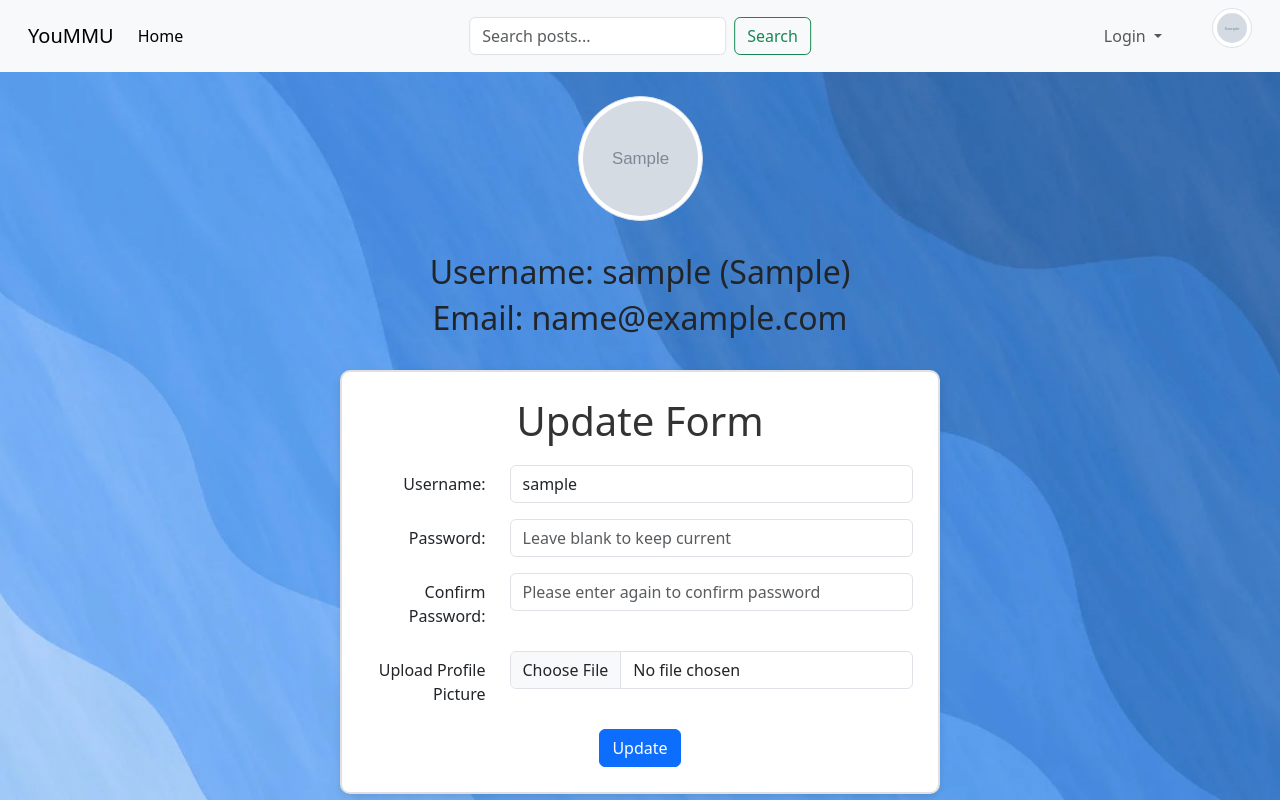
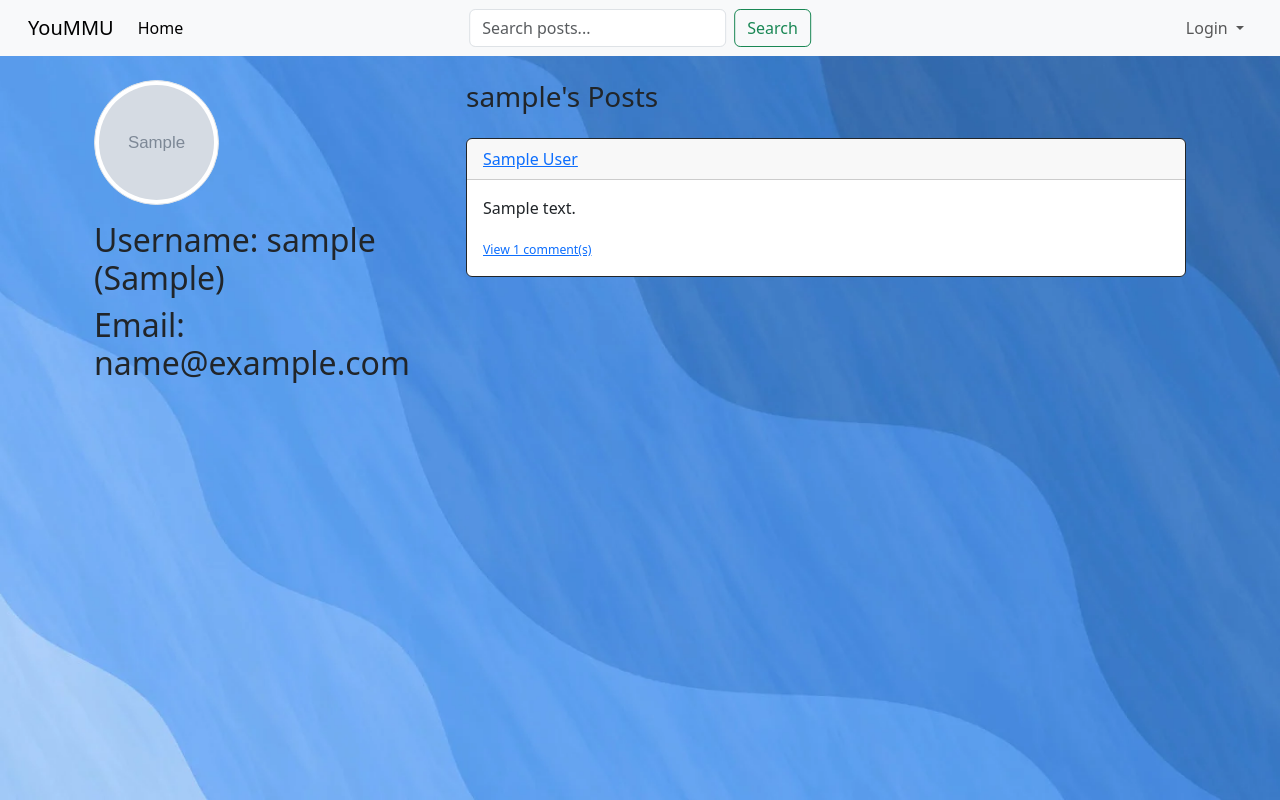
Before and after one commit to Lixuan0913/7-03, a Flask app: template templates/Profile.html in a window 1280 px wide. Run offline with Flask 3, Linux system fonts and the light colour scheme; tables that the repository leaves empty hold one stand-in row (values such as "Sample post"); the template is opened without the code that fills it: values that come from a table or form of the project are taken from there, most other values are stand-ins (such as "Sample title", 1, 10 or a date in 2020); grey boxes marked "Sample" are stand-in pictures.

Commit message:
Profile ver 2.0

```diff
--- a/app.py
+++ b/app.py
@@ -3,6 +3,8 @@ from flask_sqlalchemy import SQLAlchemy
 from werkzeug.security import generate_password_hash, check_password_hash
 from webforms import SearchForm
 import re
+import secrets
+from PIL import Image
 from werkzeug.utils import secure_filename
 import uuid as uuid
 import os
@@ -23,7 +25,7 @@ class Users(db.Model):
     username = db.Column(db.String(100), nullable=False,unique=True)
     email = db.Column("email",db.String(100), nullable=False)
     password = db.Column(db.String(12), nullable=False)
-    image_file=db.Column(db.String(20),nullable=False,default='default.jpg')
+    image_file=db.Column(db.String(100),nullable=False,default='default.jpg')
     identity=db.Column(db.String(20),nullable=False)
     post = db.relationship('Post', backref='users', passive_deletes=True) # Sets a relationship with Post table for 1 to Many relationship
     comments = db.relationship('Replies', backref='users', passive_deletes=True)
@@ -58,7 +60,14 @@ class Replies(db.Model):
 @app.route("/")
 @app.route("/intro")
 def index():
-   return render_template("intro.html")
+
+   if "user" in session:
+      posts = Post.query.all()
+      username = session["user"]
+      user = Users.query.filter_by(username=username).first()
+      return render_template("home.html", user=user, posts=posts)
+   else:
+      return render_template("intro.html")
 
 @app.route("/home")
 def home():
@@ -125,6 +134,16 @@ def signup():
 
 
     return render_template("Signup.html")
+@app.context_processor
+def inject_current_user():
+    # Get username from session
+    username = session.get('user')
+
+    # If user is logged in, get their full user object
+    if username:
+        current_user = Users.query.filter_by(username=username).first()
+        return {'current_user': current_user}
+    return {'current_user': None}
 
 @app.route("/login",methods=["GET","POST"])
 def login():
@@ -139,6 +158,7 @@ def login():
       if found_user:
          if check_password_hash(found_user.password,password):
             session["user"]=found_user.username
+            session["user_id"] = found_user.id
             return redirect(url_for("home"))
          else:
             flash("Incorrect password","Error")
@@ -154,12 +174,15 @@ def logout():
    return redirect(url_for("login"))
 
 
-@app.route('/delete/<email>')
-def erase(email):
-    data = Users.query.filter_by(email=email).first()
-    db.session.delete(data)
-    db.session.commit()
-    flash("User deleted successfully.")
+@app.route('/delete/<email>',methods=["POST"])
+def delete_user(email):
+    if request.method=="POST":
+      data = Users.query.filter_by(email=email).first()
+      db.session.delete(data)
+      db.session.commit()
+      flash("User deleted successfully.")
+    else:
+        flash("User not found.", "error")
     return redirect(url_for("signup"))
 
 @app.route("/create-post", methods=['GET', 'POST'])
@@ -206,6 +229,13 @@ def delete_post(id):
         except Exception as e:
             db.session.rollback()
             flash(f"Error deleting post: {str(e)}", category="error")
+
+     # Check if the referrer is the profile page
+    referrer = request.referrer
+    if referrer and '/profile/' in referrer:
+       # Extract username from referrer URL
+       profile_username = referrer.split('/profile/')[-1].split('?')[0]
+       return redirect(url_for('profile', username=profile_username))
 
     return redirect(url_for('home'))
 
@@ -281,6 +311,12 @@ def delete_comment(comment_id):
    else:
       db.session.delete(comment)
       db.session.commit()
+     # Check if the referrer is the profile page
+   referrer = request.referrer
+   if referrer and '/profile/' in referrer:
+       # Extract username from referrer URL
+       profile_username = referrer.split('/profile/')[-1].split('?')[0]
+       return redirect(url_for('profile', username=profile_username))
 
    return redirect(url_for('home'))
 
@@ -379,10 +415,38 @@ def search():
 
 @app.route("/profile/<username>", methods=["GET", "POST"])
 def profile(username):
+    profile_user = Users.query.filter_by(username=username).first()
+    if not profile_user:
+        flash("User not found")
+        return redirect(url_for("Login"))
+
+    # Get all posts by this user, ordered by newest first
+    user_posts = Post.query.filter_by(author=username).order_by(Post.id.desc()).all()
+
+    image_file = url_for('static', filename='profile/pics/' + profile_user.image_file)
+    return render_template("Profile.html", user=profile_user, image_file=image_file,posts=user_posts)
+
+def save_picture(form_picture):
+    random_hex = secrets.token_hex(8)
+    _, f_ext = os.path.splitext(form_picture.filename)
+    picture_fn = random_hex + f_ext
+    picture_path = os.path.join(app.root_path, 'static/profile/pics', picture_fn)
+
+    output_size = (125, 125)  # Optional resizing
+    i = Image.open(form_picture)
+    i.thumbnail(output_size)
+    i.save(picture_path)
+
+    return picture_fn
+
+@app.route("/update/<username>", methods=["GET", "POST"])
+def update(username):
     current_user = Users.query.filter_by(username=username).first()
     if not current_user:
         flash("User not found")
         return redirect(url_for("Login"))
+
+
 
     if request.method == "POST":
         # Get form data
@@ -390,6 +454,7 @@ def profile(username):
         new_password = request.form.get("password")
         confirm_password = request.form.get("confirm-password")
         image_file = request.files.get("profile-picture")
+        reset_picture=request.form.get("reset_picture")
 
         # Update username
         if new_username:
@@ -401,16 +466,30 @@ def profile(username):
                 current_user.password = generate_password_hash(new_password)
             else:
                 flash("Password does not match", "danger")
-                return redirect(url_for("profile", username=current_user.username))
+                return redirect(url_for("update", username=current_user.username))
+
+
+
 
         # Handle image upload
         if image_file and image_file.filename != '':
+            # Save to a temporary location to check the file type
             filename = secure_filename(image_file.filename)
-            unique_filename = str(uuid.uuid1()) + '_' + filename
-            image_path = os.path.join(app.config['UPLOAD_FOLDER'], unique_filename)
-            image_file.save(image_path)
-            current_user.image_file = unique_filename
+            file_ext = os.path.splitext(filename)[1].lower()  # Get the file extension
 
+            if file_ext not in ['.jpg', '.jpeg', '.png']:
+              flash("Only JPG or PNG are allowed","alert")
+              return redirect(url_for("update", username=current_user.username))
+
+            else:
+              unique_filename = str(uuid.uuid1()) + '_' + filename
+              image_path = os.path.join(app.config['UPLOAD_FOLDER'], unique_filename)
+              image_file.save(image_path)
+              current_user.image_file = unique_filename
+
+        if reset_picture:
+            current_user.image_file = 'default.jpg'
+            flash("Profile picture reset to default", "success")
 
         try:
             db.session.commit()
@@ -420,8 +499,7 @@ def profile(username):
             db.session.rollback()
             flash(f"Error updating profile: {str(e)}", "danger")
 
-    image_file = url_for('static', filename='profile/pics/' + current_user.image_file)
-    return render_template("Profile.html", user=current_user, image_file=image_file)
+    return render_template("Update.html", user=current_user, current_image=url_for('static', filename='profile/pics/' + current_user.image_file))
 
 
 if __name__ == '__main__':
--- a/static/styles/style.css
+++ b/static/styles/style.css
@@ -87,14 +87,26 @@ body {
 .update-form {
     border: 2px solid #e0e0e0;
     border-radius: 10px;
-    width: 600px; /* Adjust width as needed */
+    width: 600px;
+    height:450px;
     padding: 25px;
     background-color: #ffffff;
     box-shadow: 0 4px 8px rgba(0, 0, 0, 0.1);
-    margin: 0 auto; /* Centers the form horizontally */
+    margin: 0 auto;
 }
 
-.update-form h1 {
+
+.login{
+    border: 2px solid #e0e0e0;
+    border-radius: 10px;
+    width: 600px;
+    height:300px;
+    padding: 25px;
+    background-color: #ffffff;
+    box-shadow: 0 4px 8px rgba(0, 0, 0, 0.1);
+    margin: 0 auto;
+}
+.update-form h1{
     text-align: center;
     margin-bottom: 20px;
     color: #333;
--- a/templates/Profile.html
+++ b/templates/Profile.html
@@ -1,50 +1,100 @@
 {% extends "base.html" %}
 {% block content %}
 
-<div class="content-section text-center">
-   <div class="media d-flex flex-column align-items-center">
-       <img class="rounded img-thumbnail rounded-circle" src="{{ image_file }}" style="height: 125px; width: 125px; margin-bottom: 16px;">
-       <div class="text-center mt-3">
+<div class="container">
+   <div class="row">
+       <!-- Left Column (Profile) - takes 4 columns -->
+       <div class="col-md-4">
+           <div class="content-section user-profile">
+               <!-- Your existing profile content here -->
+               <div class="media d-flex flex-column align-items-start">
+                   <img class="rounded img-thumbnail rounded-circle mb-3"
+                        src="{{ image_file }}"
+                        style="height: 125px; width: 125px;">
+                   <div class="text-left">
                        <h2>Username: {{user.username}} ({{user.identity}})</h2>
                        <h2>Email: {{user.email}}</h2>
+                       {% if current_user and current_user.username == user.username %}
+                       <div class="d-flex flex-column align-items-start gap-2 mt-3">
+                           <a href="{{ url_for('posts', username=user.username) }}" class="btn btn-secondary">Your Posts</a>
+                           <a href="{{ url_for('update', username=user.username) }}" class="btn btn-primary">Update Profile</a>
+                       </div>
+                       {% endif %}
+                   </div>
                </div>
            </div>
        </div>
 
- <br>
- <div class="mb-3">
-    <form action="/profile/{{user.username}}" method="POST" enctype="multipart/form-data"  class="update-form">
-       <h1>Update Form</h1>
 
-       <div class=" row mb-3">
-       <label for="username" class="col-sm-3 col-form-label text-end">Username:</label>
-       <div class="col-sm-9">
-       <input type="text" name="username" placeholder="Username"  class="form-control" value="{{user.username}}" required>
+<!-- User's Posts Section -->
+<div class="col-md-8">
+    <h3 class="mb-4">{{ user.username }}'s Posts</h3>
+
+    {% if posts %}
+        {% for post in posts %}
+        <div class="card border-dark mb-3">
+            <div class="card-header d-flex justify-content-between align-items-center">
+                <a href="/profile/{{ post.author }}">{{ post.author }}</a>
+                {% if current_user.username == post.author %}
+                <div class="btn-group">
+                    <button type="button" class="btn btn-sm btn-primary dropdown-toggle" data-bs-toggle="dropdown"></button>
+                    <ul class="dropdown-menu">
+                        <li><a href="/delete-post/{{post.id}}" class="dropdown-item">Delete</a></li>
+                        <li><a href="/edit-post/{{post.id}}" class="dropdown-item">Edit</a></li>
+                    </ul>
+                </div>
+                {% endif %}
+            </div>
+            <div class="card-body">
+                <p class="card-text">{{ post.text }}</p>
+                <small class="text-muted">
+                     {% if post.comments|length > 0 %}
+                         <a data-bs-toggle="collapse" href="#comments-{{post.id}}" role="button" onclick=this.style.display='none'>
+                             <small>View {{post.comments|length}} comment(s)</small>
+                         </a>
+                     {% else %}
+                         <small class="text-muted">No comments</small>
+                     {% endif %}
+                </small>
+
+                <!-- Add this comments section (same as in posts.html) -->
+                <div class="collapse" id="comments-{{post.id}}">
+                    <div class="card mt-2">
+                        <div class="card-body" id="comments-expanded-{{post.id}}">
+                            {% for comment in post.comments %}
+                                <div class="d-flex justify-content-between align-items-center">
+                                    <div>
+                                        <a href="/profile/{{comment.author}}">{{comment.author}}</a>: {{comment.text}}
+                                    </div>
+                                    <div>
+                                        {% if session['user'] == comment.author or session['user'] == post.author %}
+                                        <div class="btn-group">
+                                            <button type="button" class="btn btn-sm btn-primary dropdown-toggle" data-bs-toggle="dropdown"></button>
+                                            <ul class="dropdown-menu">
+                                                <li><a href="/delete-comment/{{comment.id}}" class="dropdown-item">Delete</a></li>
+                                                <li><a href="/edit-comment/{{comment.id}}" class="dropdown-item">Edit</a></li>
+                                            </ul>
+                                        </div>
+                                        {% endif %}
+                                    </div>
+                                </div>
+                                {% if not loop.last %}<hr>{% endif %}
+                            {% endfor %}
+                        </div>
+                    </div>
+                </div>
+                <!-- End of comments section -->
+
+            </div>
+        </div>
+        {% endfor %}
+    {% else %}
+        <div class="alert alert-info">
+            {{ user.username }} hasn't posted anything yet.
+        </div>
+    {% endif %}
+ </div>
 </div>
 </div>
 
-      <div class=" row mb-3">
-       <label for="password" class="col-sm-3 col-form-label text-end">Password:</label>
-       <div class="col-sm-9">
-       <input type="password" name="password" class="form-control" placeholder="Leave blank to keep current" minlength="8" maxlength="12">
-    </div>
-    </div>
-
-      <div class=" row mb-3">
-       <label for="confirm-password" class="col-sm-3 col-form-label text-end">Confirm Password:</label>
-       <div class="col-sm-9">
-       <input type="password" name="confirm-password"  class="form-control" placeholder="Please enter again to confirm password">
-     </div>
-     </div>
-
-       <div class=" row mb-3">
-       <label for="Picture" class="col-sm-3 col-form-label text-end">Upload Profile Picture</label>
-       <div class="col-sm-9">
-       <input type="file" class="form-control" name="profile-picture">
-       </div>
-    </div>
-
-       <button type="submit" name="submit" class="btn btn-primary mx-auto d-block" >Update</button>
-</form>
-</div>
 {% endblock %}
--- a/templates/base.html
+++ b/templates/base.html
@@ -47,10 +47,10 @@
                             </ul>
                         </li>
                     </ul>
-                    {% if user %}
+                    {% if current_user %}
                     <ul class="nav-item">
-                        <a class="nav-link" href="{{ url_for('profile', username=user.username) }}">
-                            <img class="rounded float-start img-thumbnail rounded-circle" src="{{ url_for('static', filename='profile/pics/' + user.image_file) }}" alt="Profile-image" style="height: 40px; width: 40px; margin-left: 10px;">
+                        <a class="nav-link" href="{{ url_for('profile', username=current_user.username) }}">
+                            <img class="rounded float-start img-thumbnail rounded-circle" src="{{ url_for('static', filename='profile/pics/' + current_user.image_file) }}" alt="Profile-image" style="height: 50px; width: 50px; margin-left: 10px;">
                         </a>
                     </ul>
                     {% endif %}
--- a/templates/posts_div.html
+++ b/templates/posts_div.html
@@ -7,7 +7,10 @@
     {% for post in posts %}
         <div class="card border-dark">
             <div class="card-header d-flex justify-content-between align-items-center">
-                <a href="/posts/{{post.author}}">{{post.author}}</a>
+                <div class="d-flex align-items-center">
+                    <img class="rounded float-start img-thumbnail rounded-circle" src="{{ url_for('static', filename='profile/pics/' + post.users.image_file) }}" alt="Profile-image" style="height: 40px; width: 40px; border: 1px solid white;">
+                    <a href="/profile/{{post.author}}" class="ms-2">{{post.author}}</a>
+                </div>
                 {% if session['user'] == post.author %}
                 <div class="btn-group">
                     <button type="button" class="btn btn-sm btn-primary dropdown-toggle" data-bs-toggle="dropdown"></button>
@@ -27,6 +30,7 @@
                             {% for comment in post.comments %}
                                 <div class="d-flex justify-content-between align-items-center">
                                     <div>
+                                        <img class="rounded float-start img-thumbnail rounded-circle" src="{{ url_for('static', filename='profile/pics/' + comment.users.image_file) }}" alt="Profile-image" style="height: 30px; width: 30px; border: 1px solid #333; margin-right: 5px; position:relative; bottom: 6px;">
                                         <a href="/posts/{{comment.author}}">{{comment.author}}</a>: {{comment.text}}
                                     </div>
                                     <div>
```
Also changed, not shown: templates/Login.html (+23 -11 lines), templates/Update.html (added, +68 -0 lines), instance/users.sqlite3 (deleted), static/profile/pics/2a8fb4a0-2804-11f0-9f1f-009337fb561b_best-profile-pictures-xrona5c4apl7qvrj.jpg (added), static/profile/pics/2b6867ab-27e4-11f0-905e-088fc36a89be_best-profile-pictures-xrona5c4apl7qvrj.jpg (added), static/profile/pics/595d64cc-27d7-11f0-9e6e-088fc36a89be_photo_6273641390940468086_y.jpg (added), static/profile/pics/7ec5e8b2-27e3-11f0-a85d-088fc36a89be_best-profile-pictures-xrona5c4apl7qvrj.jpg (added), static/profile/pics/87ba8552-27e7-11f0-914a-088fc36a89be_best-profile-pictures-xrona5c4apl7qvrj.jpg (added), static/profile/pics/8b21ba9068649da0.jpg (added), static/profile/pics/bc669382-2800-11f0-885c-009337fb561b_best-profile-pictures-xrona5c4apl7qvrj.jpg (added), static/profile/pics/e0d442f9-27de-11f0-97d2-088fc36a89be_photo_6275942677367337868_y.jpg (added), static/profile/pics/e20ea833-24be-11f0-b6b0-009337fb561b_default.jpg (added), 1 other file. Lines whose indentation alone changed are shown as unchanged.
